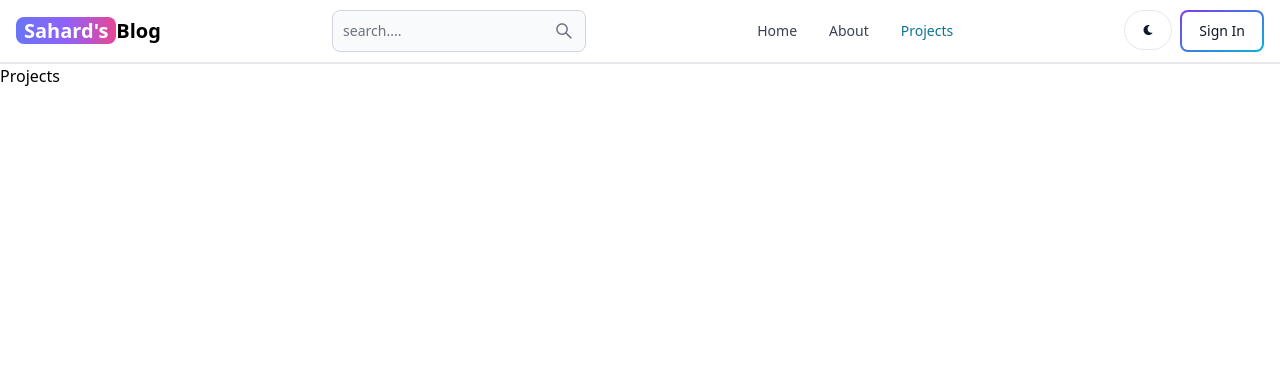
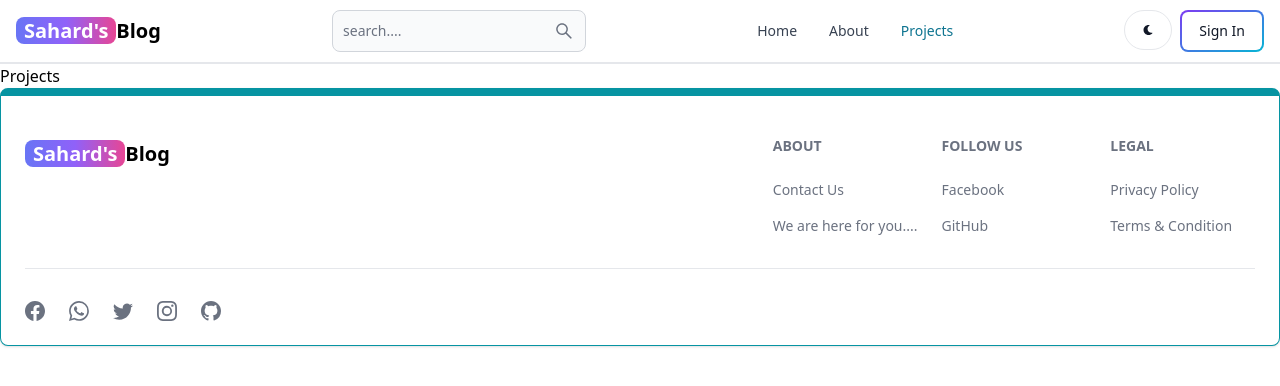
Before and after one commit to Chumar11/mern-blog, a React (Vite) app in the folder client/: page /project in a window 1280 px wide. Shown: the top 386 px of the page. Built offline with nearby package versions, Linux system fonts and the light colour scheme.

Commit message:
footer component

```diff
--- a/client/src/App.jsx
+++ b/client/src/App.jsx
@@ -7,6 +7,7 @@
 import Dashboard from "./pages/Dashboard";
 import Projects from "./pages/Projects";
 import Header from "./componets/Header";
+import FooterCom from "./componets/Footer";
 
 export default function App() {
   return (
@@ -20,6 +21,7 @@
         <Route path="/dashboard" element={<Dashboard />} />
         <Route path="/project" element={<Projects />} />
       </Routes>
+      <FooterCom />
     </BrowserRouter>
   );
 }
--- /dev/null
+++ b/client/src/componets/Footer.jsx
@@ -0,0 +1,99 @@
+import { Footer, FooterLinkGroup } from "flowbite-react";
+import React from "react";
+import { Link } from "react-router-dom";
+import {
+  BsFacebook,
+  BsInstagram,
+  BsGithub,
+  BsTwitter,
+  BsWhatsapp,
+} from "react-icons/bs";
+
+export default function FooterCom() {
+  return (
+    <Footer container className="border border-t-8 border-teal-500">
+      <div className=" w-full max-w-7xl mx-auto">
+        <div className=" grid  w-full justify-between sm:flex  md: grid-cols-1">
+          <div className=" mt-5">
+            <Link
+              to="/"
+              className="self-center whitespace-nowrap text-lg sm:text-xl font-semibold dark:text-white"
+            >
+              <span className="px-2 bg-gradient-to-r from-indigo-500 via-purple-500 to-pink-500 rounded-lg text-white">
+                Sahard's
+              </span>
+              Blog
+            </Link>
+          </div>
+          <div className="grid grid-cols-2 gap-8 mt-4 sm:grid-cols-3 sm:gap-6">
+            <div>
+              <Footer.Title title="About" />
+              <FooterLinkGroup col>
+                <Footer.Link
+                  href="'http://google.com"
+                  target="_blank"
+                  rel="noopener noreferrer"
+                >
+                  Contact Us
+                </Footer.Link>
+                <Footer.Link
+                  href="'https://google.com"
+                  target="_blank"
+                  rel="noopener noreferrer"
+                >
+                  We are here for you....
+                </Footer.Link>
+              </FooterLinkGroup>
+            </div>
+            <div>
+              <Footer.Title title="Follow US" />
+              <FooterLinkGroup col>
+                <Footer.Link
+                  href="'http://google.com"
+                  target="_blank"
+                  rel="noopener noreferrer"
+                >
+                  Facebook
+                </Footer.Link>
+                <Footer.Link
+                  href="'https://google.com"
+                  target="_blank"
+                  rel="noopener noreferrer"
+                >
+                  GitHub
+                </Footer.Link>
+              </FooterLinkGroup>
+            </div>
+            <div>
+              <Footer.Title title="Legal" />
+              <FooterLinkGroup col>
+                <Footer.Link
+                  href="'http://google.com"
+                  target="_blank"
+                  rel="noopener noreferrer"
+                >
+                  Privacy Policy
+                </Footer.Link>
+                <Footer.Link
+                  href="'https://google.com"
+                  target="_blank"
+                  rel="noopener noreferrer"
+                >
+                  Terms & Condition
+                </Footer.Link>
+              </FooterLinkGroup>
+            </div>
+          </div>
+        </div>
+        <Footer.Divider />
+        <div className="flex gap-6 sm:mt-0 mt-4 ">
+          <Footer.Icon href="# " icon={BsFacebook} />
+          <Footer.Icon href="# " icon={BsWhatsapp} />
+          <Footer.Icon href="# " icon={BsTwitter} />
+          <Footer.Icon href="# " icon={BsInstagram} />
+          <Footer.Icon href="# " icon={BsGithub} />
+        </div>
+      </div>
+    </Footer>
+  );
+}
```
